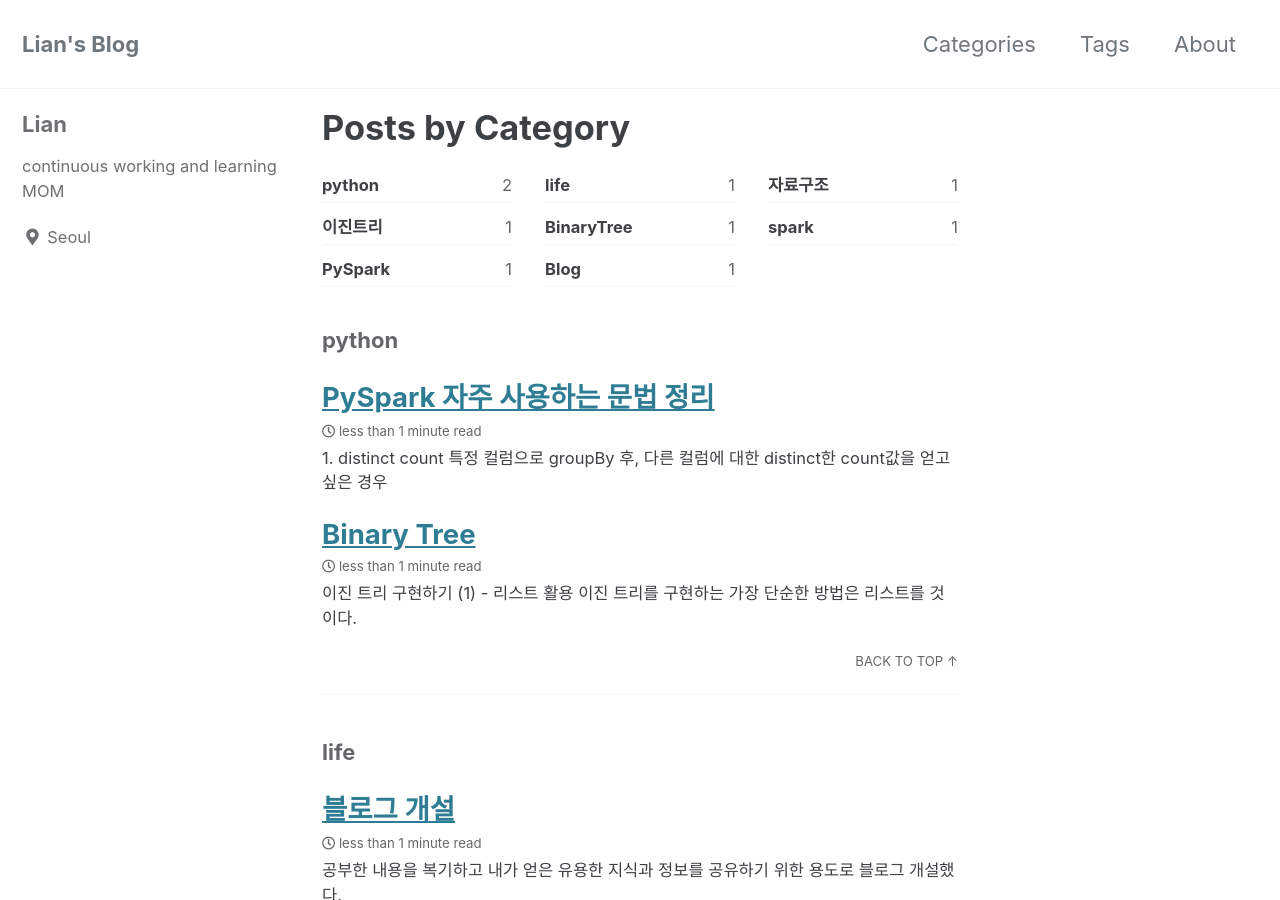
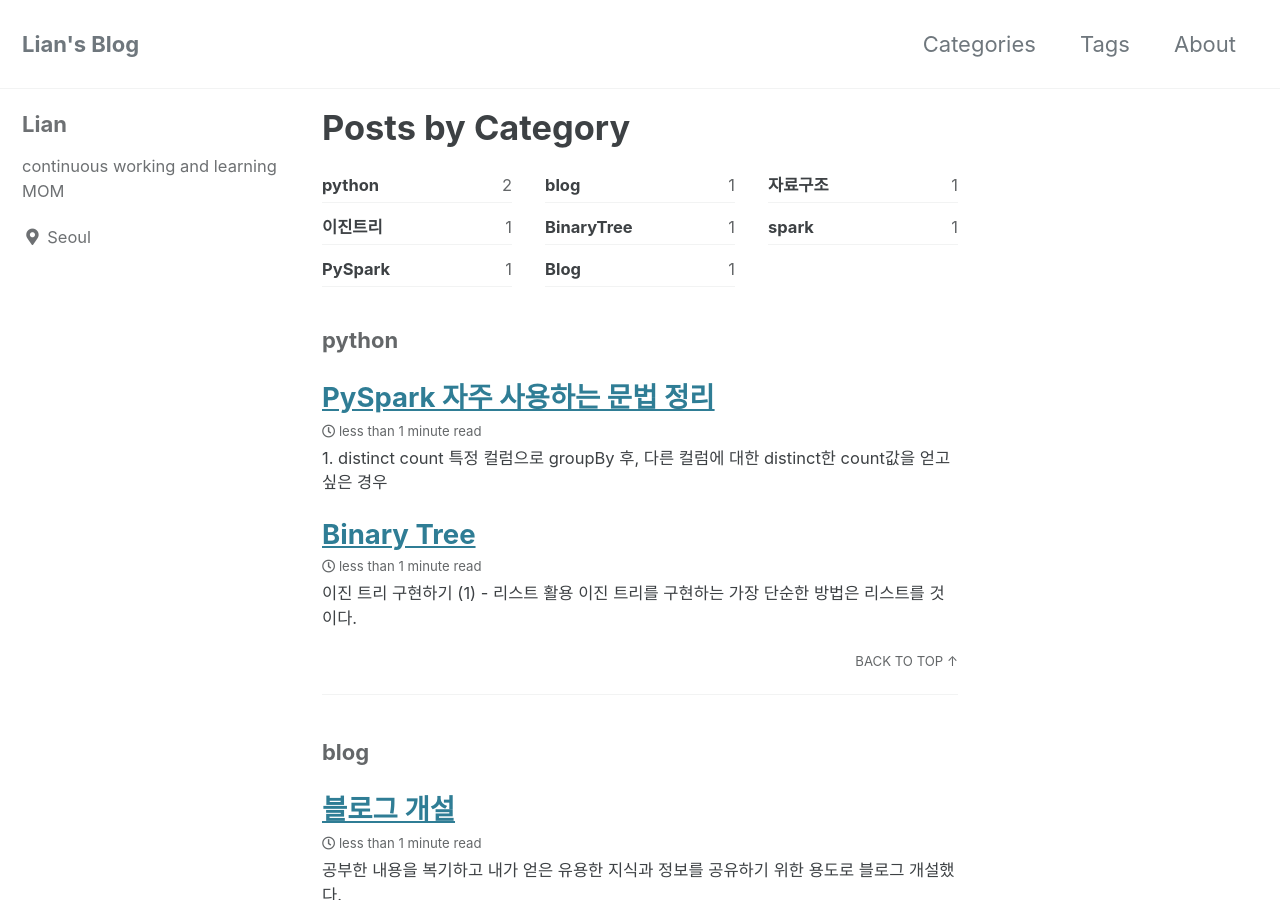
Before and after one commit to hwyum/hwyum.github.io, a Jekyll site: the page built from _pages/category-archive.md, in a window 1280 px wide and 900 px high. Built offline with Jekyll 4.4.1, drawn with Linux system fonts in a browser that asks for light colours; cached includes are drawn as plain includes.

Commit message:
categori modified

```diff
--- a/_posts/2020-05-30-first-post.md
+++ b/_posts/2020-05-30-first-post.md
@@ -4,7 +4,7 @@ date: 2020-05-30
 tags:
     - test
 categories:
-    - life
+    - blog
 ---
 
 공부한 내용을 복기하고 내가 얻은 유용한 지식과 정보를 공유하기 위한 용도로 블로그 개설했다.
```
